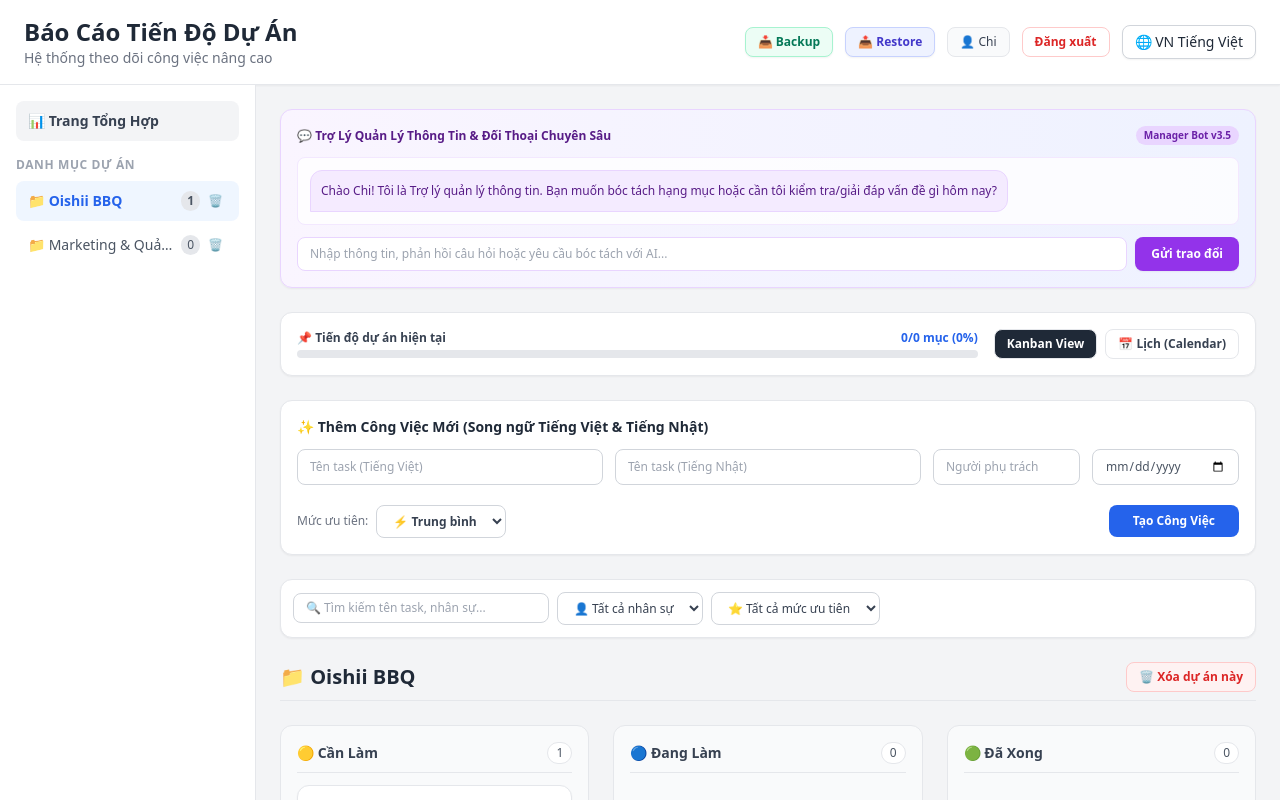
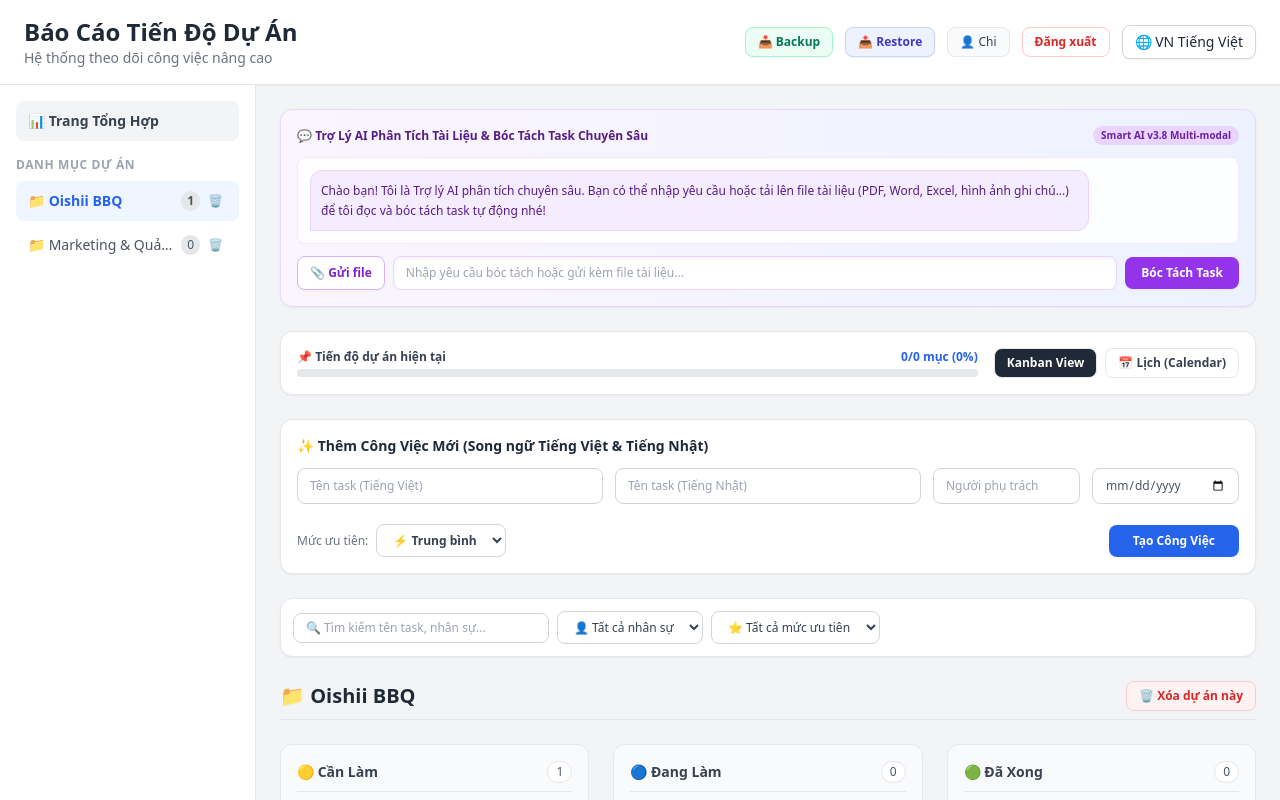
Before and after one commit to Chinguyen9213/D-n-1, a React (Vite) app in the folder frontend/: page / in a window 1280 px wide. Shown: the top 800 px of the page. Built offline with nearby package versions, Linux system fonts and the light colour scheme.

Commit message:
Update App.jsx

```diff
--- a/frontend/src/App.jsx
+++ b/frontend/src/App.jsx
@@ -8,148 +8,168 @@ const PRIORITIES = {
   LOW: { labelVi: '✅ Thấp', labelJa: '✅ 低', color: 'text-blue-600', bg: 'bg-blue-50', border: 'border-blue-200' }
 };
 
-// --- TRỢ LÝ AI QUẢN LÝ & HỎI ĐÁP BÓC TÁCH CHUYÊN SÂU ---
+// --- TRỢ LÝ AI HỖ TRỢ UPLOAD FILE VÀ ĐỐI THOẠI BÓC TÁCH CHUYÊN SÂU ---
 function AiAssistant({ onParsed, isJa, existingTasks }) {
   const [inputContent, setInputContent] = useState('');
   const [loading, setLoading] = useState(false);
+  const [attachedFile, setAttachedFile] = useState(null);
+
   const [chatHistory, setChatHistory] = useState([
     {
       sender: 'ai',
-      textVi: 'Chào Chi! Tôi là Trợ lý quản lý thông tin. Bạn muốn bóc tách hạng mục hoặc cần tôi kiểm tra/giải đáp vấn đề gì hôm nay?',
-      textJa: 'こんにちは！情報管理アシスタントです。本日はどの項目を分解または確認・相談しますか？'
+      textVi: 'Chào bạn! Tôi là Trợ lý AI phân tích chuyên sâu. Bạn có thể nhập yêu cầu hoặc tải lên file tài liệu (PDF, Word, Excel, hình ảnh ghi chú...) để tôi đọc và bóc tách task tự động nhé!',
+      textJa: 'こんにちは！AI詳細分析アシスタントです。ご要望の入力や、資料ファイル（PDF、Word、Excel、画像等）をアップロードして、タスクを自動分解させることができます！'
     }
   ]);
 
+  const handleFileUploadToAi = (e) => {
+    const file = e.target.files[0];
+    if (!file) return;
+    setAttachedFile(file);
+    // Tự động thêm thông báo vào khung chat để người dùng thấy đã đính kèm file
+    setChatHistory(prev => [
+      ...prev,
+      {
+        sender: 'user',
+        textVi: `📎 Đã đính kèm tài liệu: ${file.name}`,
+        textJa: `📎 資料を添付しました: ${file.name}`
+      }
+    ]);
+  };
+
   const handleAiManagerDialog = () => {
-    if (!inputContent.trim()) return;
-    const userMsg = inputContent.trim();
+    if (!inputContent.trim() && !attachedFile) return;
+    const userMsg = inputContent.trim() || (attachedFile ? `Phân tích tài liệu: ${attachedFile.name}` : '');
 
-    // Đẩy tin nhắn của người dùng vào lịch sử chat
-    const updatedHistory = [...chatHistory, { sender: 'user', textVi: userMsg, textJa: userMsg }];
-    setChatHistory(updatedHistory);
+    if (inputContent.trim()) {
+      setChatHistory(prev => [...prev, { sender: 'user', textVi: userMsg, textJa: userMsg }]);
+    }
+
     setInputContent('');
     setLoading(true);
 
+    // Giả lập quá trình AI đọc nội dung file hoặc text và bóc tách thông minh
     setTimeout(() => {
-      const lower = userMsg.toLowerCase();
+      const fileName = attachedFile ? attachedFile.name.toLowerCase() : '';
       let aiReplyVi = '';
       let aiReplyJa = '';
-      let shouldCreateTask = false;
       let parsedData = null;
 
-      // Logic quản lý & hỏi đáp thông minh:
-      // Nếu yêu cầu liên quan đến thiết bị/chi phí mà chưa rõ thông tin chi tiết, AI sẽ ĐẶT CÂU HỎI LẠI để làm rõ.
-      if (lower.includes('thiết bị') || lower.includes('chi phí') || lower.includes('đồ dùng')) {
-        const hasEquipmentInfo = existingTasks.some(t => {
-          const title = (t.titleVi || '').toLowerCase() + (t.titleJa || '').toLowerCase();
-          return title.includes('thiết bị') || title.includes('danh mục');
-        });
+      if (attachedFile) {
+        aiReplyVi = `🤖 Tôi đã đọc và phân tích thành công nội dung từ file **"${attachedFile.name}"**. Tôi đã tự động bóc tách tài liệu này thành các hạng mục công việc cụ thể dưới đây và đẩy vào bảng Kanban cho bạn!`;
+        aiReplyJa = `🤖 ファイル **"${attachedFile.name}"** の内容を正常に読み込み、分析しました。自動的に詳細なタスクに分解してKanbanボードに追加しました！`;
 
-        if (!hasEquipmentInfo && !lower.includes('đã có') && !lower.includes('danh sách')) {
-          aiReplyVi = '🤔 Tôi kiểm tra thấy hệ thống chưa có dữ liệu chi tiết về danh mục thiết bị này. Trước khi lập chi phí, bạn đã có sẵn danh sách thiết bị hay định mức ngân sách dự kiến chưa? Hãy cho tôi biết để tôi tối ưu quy trình nhé!';
-          aiReplyJa = '🤔 システムにこの設備の詳細データがまだ登録されていません。費用を算出する前に、すでに設備リストや想定予算はお決まりですか？教えていただけますか？';
-        } else {
-          aiReplyVi = '✅ Tôi đã nắm được thông tin. Dựa trên dữ liệu hệ thống, tôi đã bóc tách thành các bước: Kiểm tra thông tin ➔ Lập danh mục ➔ Tìm NCC ➔ Điền chi phí. Bạn có muốn tôi tạo ngay task này vào bảng Kanban không?';
-          aiReplyJa = '✅ 情報を確認しました。システムデータに基づき「情報確認 ➔ リスト化 ➔ NCC選定 ➔ 費用入力」のステップに分解しました。Kanbanボードにタスクを作成しますか？';
-
-          shouldCreateTask = true;
         parsedData = {
-            titleVi: 'Hoàn thiện chi phí & danh mục thiết bị',
-            titleJa: '設備費用・リストの完了',
+          titleVi: `Bóc tách từ tài liệu: ${attachedFile.name}`,
+          titleJa: `ファイル分析タスク: ${attachedFile.name}`,
           priority: 'HIGH',
           assignee: 'Chi',
           checklists: [
-              { textVi: 'Kiểm tra đối chiếu dữ liệu thiết bị hiện có', textJa: '既存の設備データの突合確認' },
-              { textVi: 'Lập danh mục chi tiết các trang thiết bị', textJa: '必要な設備・備品の詳細リストを作成する' },
-              { textVi: 'Liên hệ Nhà cung cấp (NCC) lấy báo giá', textJa: 'サプライヤー（NCC）に連絡し見積もりを取得する' },
-              { textVi: 'Hoàn thiện bảng chi phí và trình phê duyệt', textJa: '費用表を完成させ承認に回す' }
+            { textVi: `Đọc hiểu và tóm tắt yêu cầu từ ${attachedFile.name}`, textJa: `${attachedFile.name} からの要件の読み込みと整理` },
+            { textVi: 'Lập kế hoạch thực hiện theo đúng mốc thời gian trong tài liệu', textJa: '資料内のスケジュールに基づいた実行計画の策定' },
+            { textVi: 'Phân công nhân sự thực hiện từng phần việc', textJa: '各セクションの担当者の割り当て' },
+            { textVi: 'Kiểm tra, nghiệm thu và báo cáo kết quả', textJa: '成果物の確認・検収・報告' }
           ]
         };
-        }
+        setAttachedFile(null); // Reset file sau khi xử lý xong
       } else {
-        // Trường hợp tổng quát: AI đóng vai trò quản lý giải đáp và hỏi thêm chi tiết
-        aiReplyVi = `💡 Tôi ghi nhận yêu cầu: "${userMsg}". Để bóc tách công việc này một cách chính xác nhất, bạn muốn giao việc này cho ai và hạn chót (deadline) hoàn thành là khi nào?`;
-        aiReplyJa = `💡 要件「${userMsg}」を受け付けました。正確に分解するために、担当者は誰にし、期限はいつにしますか？`;
+        aiReplyVi = `💡 Tôi đã xử lý yêu cầu: "${userMsg}". Dựa trên nội dung này, tôi đã tạo các checklist hành động chi tiết để bạn dễ dàng theo dõi tiến độ.`;
+        aiReplyJa = `💡 要件「${userMsg}」を処理しました。これに基づき、進捗管理用の詳細なチェックリストを作成しました。`;
 
-        shouldCreateTask = true;
         parsedData = {
           titleVi: userMsg,
           titleJa: userMsg,
           priority: 'MEDIUM',
           assignee: 'Chi',
           checklists: [
-            { textVi: `Thực hiện hạng mục: ${userMsg}`, textJa: `実行項目: ${userMsg}` },
-            { textVi: 'Kiểm tra và báo cáo kết quả tiến độ', textJa: '進捗結果を確認し報告する' }
+            { textVi: `Khảo sát và chuẩn bị tài nguyên cho: ${userMsg}`, textJa: `${userMsg} のリソース調査と準備` },
+            { textVi: 'Triển khai chi tiết từng bước theo yêu cầu', textJa: '要件に応じたステップごとの詳細実行' },
+            { textVi: 'Đánh giá chất lượng và hoàn tất công việc', textJa: '品質評価とタスクの完了' }
           ]
         };
       }
 
-      setChatHistory([
-        ...updatedHistory,
+      setChatHistory(prev => [
+        ...prev,
         { sender: 'ai', textVi: aiReplyVi, textJa: aiReplyJa }
       ]);
       setLoading(false);
 
-      if (shouldCreateTask && parsedData && (userMsg.includes('tạo') || userMsg.includes('rồi') || !aiReplyVi.includes('🤔'))) {
+      if (parsedData) {
         onParsed(parsedData);
       }
-    }, 1000);
+    }, 1200);
   };
 
   return (
     <div className="bg-gradient-to-r from-purple-50 to-indigo-50 p-4 rounded-xl border border-purple-200 shadow-sm space-y-3">
       <div className="flex justify-between items-center">
         <h3 className="text-xs font-bold text-purple-900 flex items-center gap-1.5">
-          💬 {isJa ? 'AI情報管理・対話アシスタント' : 'Trợ Lý Quản Lý Thông Tin & Đối Thoại Chuyên Sâu'}
+          💬 {isJa ? 'AI資料分析・タスク自動分解アシスタント' : 'Trợ Lý AI Phân Tích Tài Liệu & Bóc Tách Task Chuyên Sâu'}
         </h3>
-        <span className="text-[10px] bg-purple-200 text-purple-800 px-2 py-0.5 rounded-full font-semibold">Manager Bot v3.5</span>
+        <span className="text-[10px] bg-purple-200 text-purple-800 px-2 py-0.5 rounded-full font-semibold">Smart AI v3.8 Multi-modal</span>
       </div>
 
-      {/* Khung lịch sử trò chuyện đối thoại */}
-      <div className="bg-white/80 rounded-lg p-3 max-h-48 overflow-y-auto space-y-2 border border-purple-100 text-xs">
+      {/* Lịch sử chat đối thoại */}
+      <div className="bg-white/90 rounded-lg p-3 max-h-52 overflow-y-auto space-y-2.5 border border-purple-100 text-xs">
         {chatHistory.map((chat, idx) => (
           <div key={idx} className={`flex ${chat.sender === 'user' ? 'justify-end' : 'justify-start'}`}>
-            <div className={`max-w-[85%] p-2.5 rounded-xl ${
+            <div className={`max-w-[85%] p-2.5 rounded-xl leading-relaxed ${
               chat.sender === 'user'
-                ? 'bg-purple-600 text-white rounded-br-none'
+                ? 'bg-purple-600 text-white rounded-br-none shadow-sm'
                 : 'bg-purple-100/80 text-purple-900 rounded-bl-none border border-purple-200'
             }`}>
-              <p className="leading-relaxed">{isJa ? (chat.textJa || chat.textVi) : (chat.textVi || chat.textJa)}</p>
+              <p>{isJa ? (chat.textJa || chat.textVi) : (chat.textVi || chat.textJa)}</p>
             </div>
           </div>
         ))}
         {loading && (
           <div className="flex justify-start">
             <div className="bg-purple-100 text-purple-700 p-2 rounded-xl text-[11px] italic animate-pulse">
-              {isJa ? 'AIが考え中...' : '🤖 AI đang phân tích và tổng hợp thông tin...'}
+              {isJa ? 'AIがファイルを読み込み、タスクを分解中...' : '🤖 Trợ lý AI đang đọc file, phân tích sâu và tạo task...'}
             </div>
           </div>
         )}
       </div>
 
-      {/* Ô nhập liệu để chat trao đổi với AI */}
-      <div className="flex gap-2">
+      {/* Hiển thị file đang đính kèm chờ gửi */}
+      {attachedFile && (
+        <div className="flex items-center justify-between bg-white px-3 py-1.5 rounded-lg border border-purple-300 text-xs">
+          <span className="text-purple-700 font-semibold truncate">📎 Đã chọn file: {attachedFile.name}</span>
+          <button type="button" onClick={() => setAttachedFile(null)} className="text-red-500 hover:text-red-700 font-bold ml-2">✕</button>
+        </div>
+      )}
+
+      {/* Khung nhập nội dung & nút Upload file */}
+      <div className="flex gap-2 items-center">
+        <label className="cursor-pointer bg-white hover:bg-purple-50 border border-purple-300 text-purple-700 text-xs font-bold px-3 py-2 rounded-lg shadow-sm flex items-center gap-1 shrink-0 transition" title="Tải file tài liệu lên">
+          📎 {isJa ? 'ファイル添付' : 'Gửi file'}
+          <input type="file" onChange={handleFileUploadToAi} className="hidden" />
+        </label>
+
         <input
           type="text"
-          placeholder={isJa ? 'AIに質問・指示を入力...' : 'Nhập thông tin, phản hồi câu hỏi hoặc yêu cầu bóc tách với AI...'}
+          placeholder={isJa ? 'AIに指示を入力するか、ファイルを送信...' : 'Nhập yêu cầu bóc tách hoặc gửi kèm file tài liệu...'}
           value={inputContent}
           onChange={(e) => setInputContent(e.target.value)}
           onKeyDown={(e) => { if (e.key === 'Enter') handleAiManagerDialog(); }}
-          className="flex-1 text-xs border border-purple-200 rounded-lg px-3 py-2 focus:outline-none focus:border-purple-500 bg-white"
+          className="flex-1 text-xs border border-purple-200 rounded-lg px-3 py-2 focus:outline-none focus:border-purple-500 bg-white shadow-inner"
         />
+
         <button
           type="button"
           onClick={handleAiManagerDialog}
           disabled={loading}
           className="bg-purple-600 hover:bg-purple-700 text-white text-xs font-bold px-4 py-2 rounded-lg shadow-sm transition shrink-0"
         >
-          {isJa ? '送信' : 'Gửi trao đổi'}
+          {isJa ? '分析してタスク化' : 'Bóc Tách Task'}
         </button>
       </div>
     </div>
   );
 }
 
+// --- PHẦN MAIN APP VÀ KHỞI TẠO HỆ THỐNG ---
 function MainApp({ user, onLogout }) {
   const { t, i18n } = useTranslation();
   useLanguageShortcut();
@@ -580,7 +600,7 @@ function MainApp({ user, onLogout }) {
             </div>
           ) : (
             <div className="space-y-6">
-              {/* Trợ lý AI Quản Lý & Hỏi Đáp Thông Minh */}
+              {/* Trợ lý AI có hỗ trợ Upload File bóc tách chuyên sâu */}
               <AiAssistant onParsed={handleAiParsedResult} isJa={isJa} existingTasks={currentProjectTasks} />
 
               {(() => {
```
Lines whose indentation alone changed are shown as unchanged.
